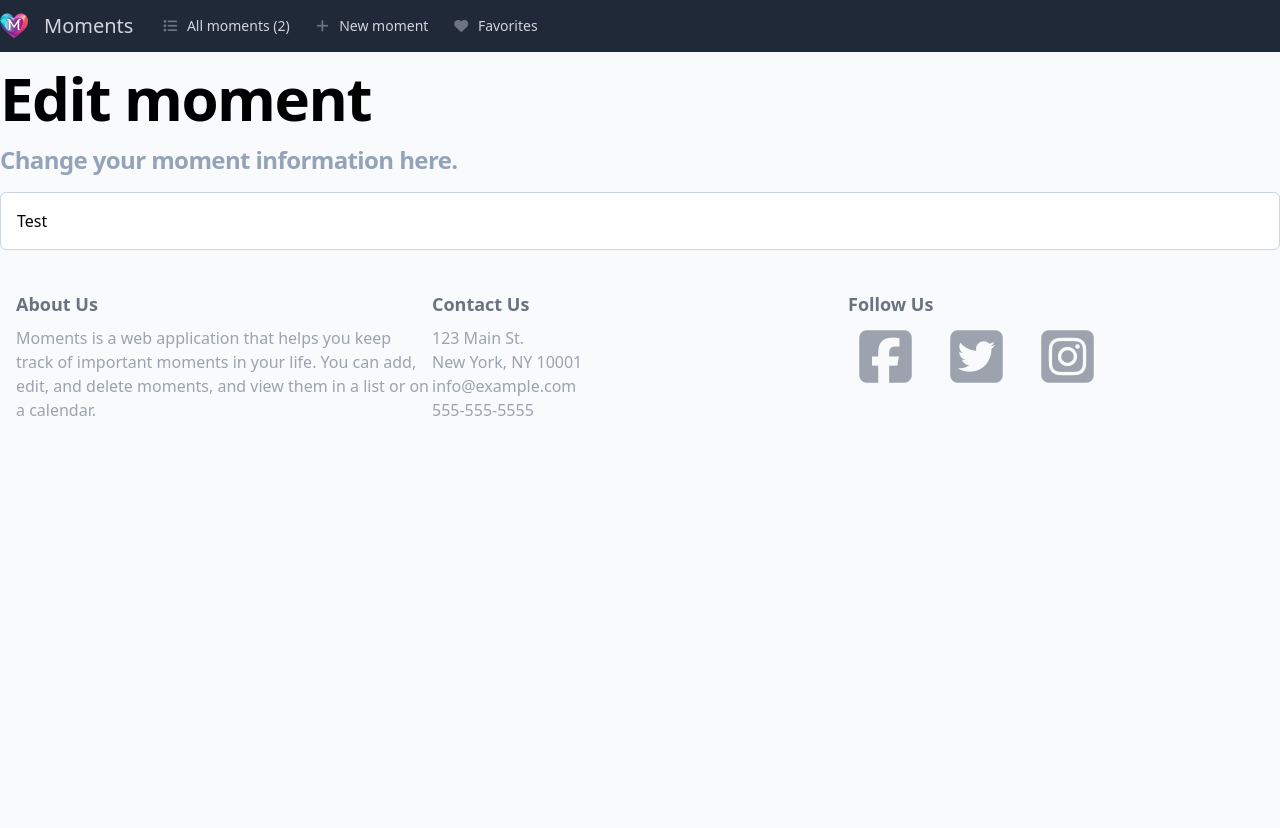
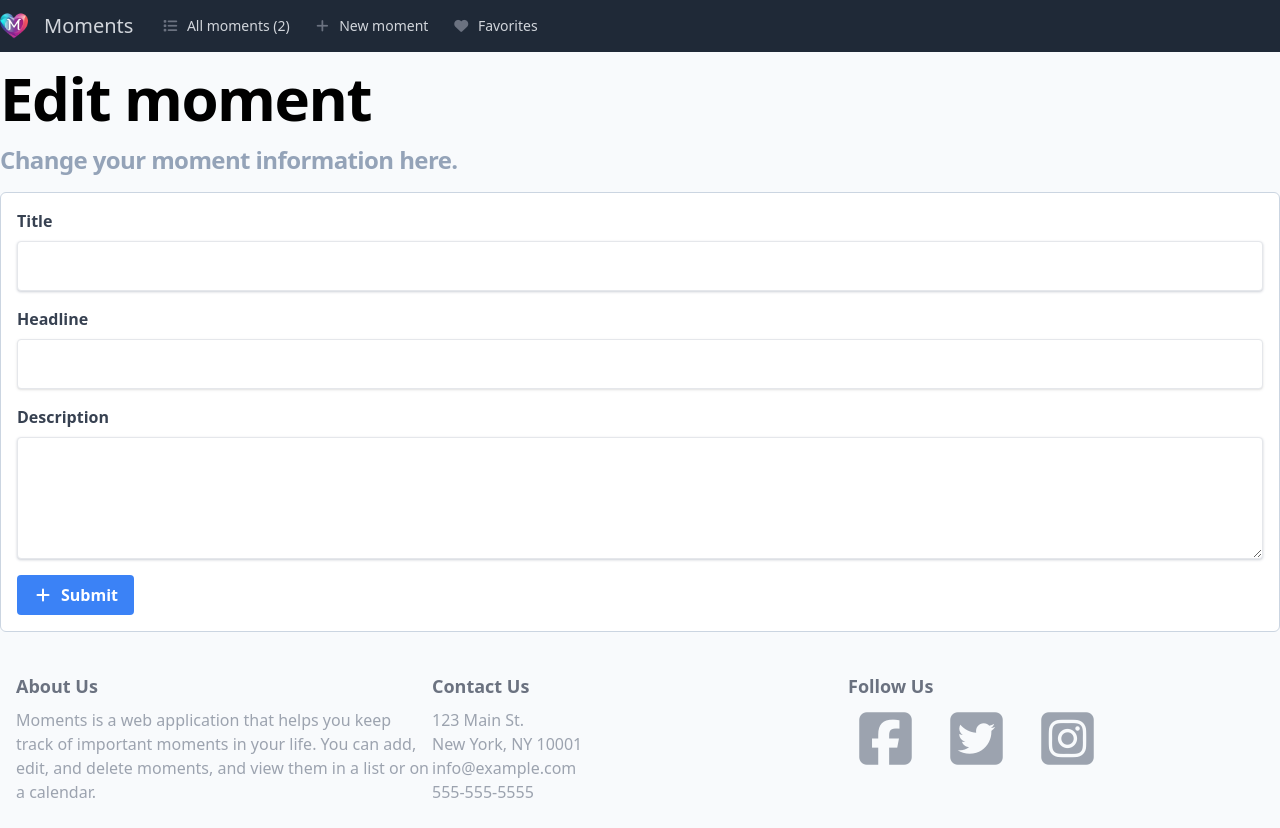
Before and after one commit to hrohden/getclass-frontend, a React (Vite) app: page /edit/1 in a window 1280 px wide. Before the commit the page ends 800 px from the top, so only its background shows below. Built offline with nearby package versions, Linux system fonts and the light colour scheme; no server answers.

Commit message:
Creates content to Edit page

```diff
--- a/src/pages/Edit.tsx
+++ b/src/pages/Edit.tsx
@@ -1,12 +1,23 @@
+import { useEffect, useState } from 'react'
+import { useParams } from 'react-router-dom'
+import MomentForm from '../components/MomentForm'
+import { useGetMoments } from '../hooks/useMoment'
 import DefaultLayout from '../layouts/DefaultLayout'
+import { Moment } from '../types/Moment'
 
 const Edit = () => {
+  const { id } = useParams()
+  const [moment, setMoment] = useState<Moment>()
+  const getMoments = useGetMoments()
+  useEffect(() => {
+    setMoment(getMoments.data?.find(m => m.id === id))
+  }, [])
   return (
     <DefaultLayout
       title='Edit moment'
       description='Change your moment information here.'
     >
-      Test
+      <MomentForm moment={moment!} />
     </DefaultLayout>
   )
 }
```
